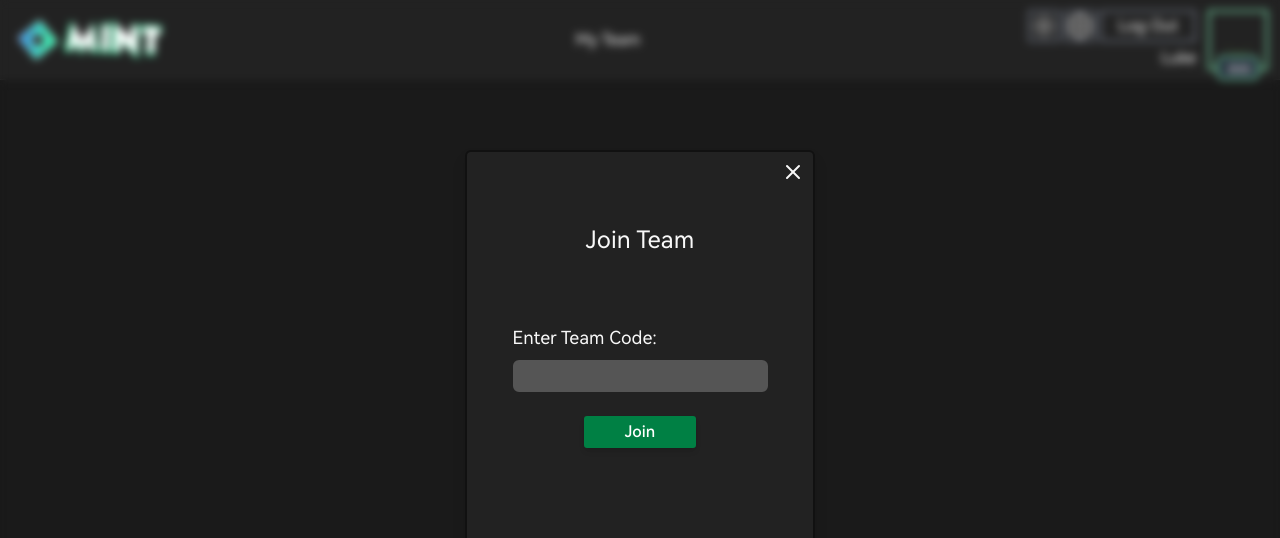
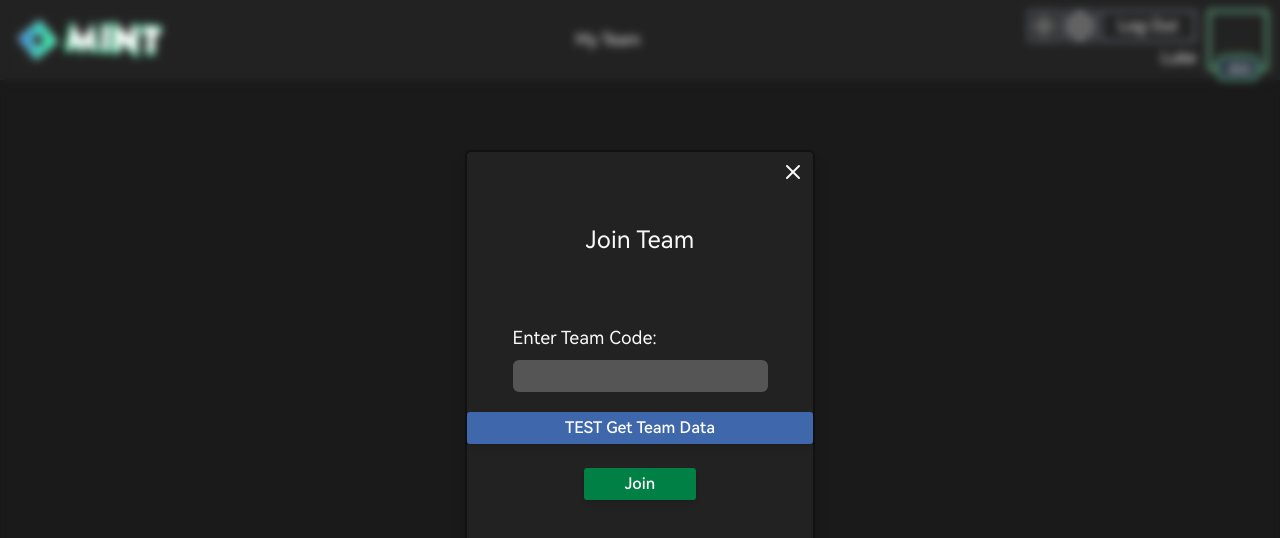
Before and after one commit to Khazoda/tournamint, a Next.js app in the folder client/: page /my_teams/join_team_modal in a window 1280 px wide. Shown: the top 538 px of the page. Built offline with nearby package versions, Linux system fonts and the light colour scheme; no server answers.

Commit message:
upstash format changed

```diff
--- a/client/pages/api/teamData.ts
+++ b/client/pages/api/teamData.ts
@@ -13,7 +13,7 @@ export default async function handler(
   req: NextApiRequest,
   res: NextApiResponse<any>
 ) {
-  console.log("method:", req.method);
+  console.log("[teamData] method:", req.method);
 
   if (req.method == 'POST') {
     const data = req.body.data
@@ -21,11 +21,11 @@ export default async function handler(
       res.status(400).json({ error: 'No team data being sent' })
     } else {
       const id_tag = data.team_tag
-      console.log(id_tag);
+      console.log("New team TAG:", id_tag);
 
       const team_data = data
       // const response = await redis.hset('teams', { [JSON.stringify(id_tag)]: JSON.stringify(team_data) });
-      const response = await redis.hset("TEAMS", { [JSON.stringify(id_tag)]: JSON.stringify(team_data) });
+      const response = await redis.hset("TEAMS", { [id_tag]: team_data });
       console.log(response);
 
       res.json({ response });
@@ -35,8 +35,7 @@ export default async function handler(
 
   if (req.method == 'GET') {
     const team_tag: any = req.query.team_tag
-    console.log('params:', team_tag);
-
+    console.log('team_tag param:', team_tag);
 
     const response = await redis.hget("TEAMS", team_tag)
 
--- a/client/pages/api/teamDisplayData.ts
+++ b/client/pages/api/teamDisplayData.ts
@@ -21,7 +21,7 @@ export default async function handler(
   req: NextApiRequest,
   res: NextApiResponse<Data>
 ) {
-  console.log("/userData API Call Fired")
+  console.log("/teamDisplayData API Call Fired")
 
   const ign = req.query.ign
   const PUUID = await getPlayerUUID(ign)
--- a/client/pages/my_teams/index.tsx
+++ b/client/pages/my_teams/index.tsx
@@ -16,6 +16,7 @@ interface ITeamMemberData {
   icon_id: string
   level: string
 }
+
 const MyTeamsPage = (props: Props) => {
   const { userData = {}, refreshUserInfo = null, ...restProps } = props
   const { displayName, biography, ign, setUserDetails, statistics, team } =
@@ -38,13 +39,14 @@ const MyTeamsPage = (props: Props) => {
   }, [teamMembersData])
 
   const getUserTeam = async () => {
-    const url = '/api/teamData?' + new URLSearchParams({ team_tag: 'TEAMS' })
+    const url = '/api/teamData?' + new URLSearchParams({ team_tag: 'ABC' })
     const result = await fetch(url)
       .then((res) => res.json())
       .catch((res) => console.log(res.error))
 
     console.log('getUserTeam(): ', result)
   }
+
   const refreshTeamInfo = () => {
     var tempTeamMembersData: Array<ITeamMemberData> = [
       { ign: 'Default', icon_id: '505', level: '120' },
@@ -103,6 +105,7 @@ const MyTeamsPage = (props: Props) => {
         )
     }
   }
+
   return (
     <main className="flex flex-col items-center justify-center gap-5 py-24 px-4 md:flex-row">
       {showCreateModal && (
--- a/client/pages/my_teams/join_team_modal.tsx
+++ b/client/pages/my_teams/join_team_modal.tsx
@@ -5,8 +5,18 @@ import Button from '../../components/common/Button'
 interface Props {
   onClick: any
 }
+const TEST = async (tag: string) => {
+  const url = '/api/teamData?' + new URLSearchParams({ team_tag: tag })
+  const result = await fetch(url)
+    .then((res) => res.json())
+    .catch((res) => console.log(res.error))
+
+  console.log('getUserTeam(): ', result)
+}
 const JoinTeamModal = (props: Props) => {
   const { onClick = null, ...restProps } = props
+  const [tag_out, setTag_out] = useState<string>('')
+
   return (
     <div className="absolute top-0 left-0  z-50 h-screen w-screen bg-transparent backdrop-blur-sm">
       <div className="absolute top-1/2 left-1/2 flex h-[500px] w-full -translate-x-1/2 -translate-y-1/2 flex-col items-center gap-5 rounded-md border-2 border-green-400 bg-green-400 drop-shadow-lg dark:border-black-800 dark:bg-black-600 md:w-[350px]">
@@ -23,8 +33,16 @@ const JoinTeamModal = (props: Props) => {
             id="username_input"
             type="text"
             className="rounded-md border-2 border-green-500 bg-green-600 px-1 dark:border-black-400 dark:bg-black-400"
+            onChange={(e) => setTag_out(e.target.value)}
           />
         </div>
+        <Button
+          text="TEST Get Team Data"
+          noMargin
+          type="neutral"
+          onClick={() => TEST(tag_out)}
+          className="text-white-500"
+        ></Button>
         <Button text="Join" type="positive" fixedWidth></Button>
       </div>
     </div>
```
